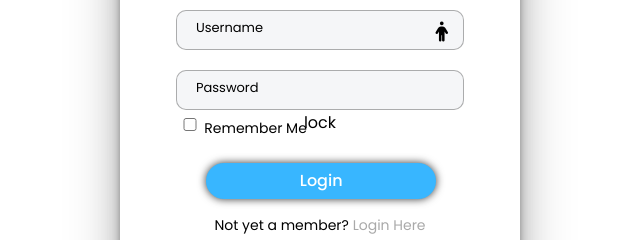
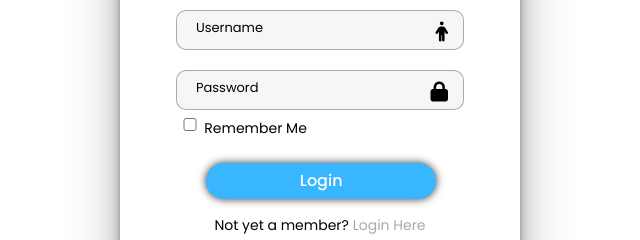
Before and after one commit to YeYintPhyo1/socialmedia-addiction5, a plain HTML site: page signup.html in a window 1280 px wide. Shown: the part 344-584 px from the top of the page, 392-1032 px from the left. Drawn offline with nearby package versions, Linux system fonts and the light colour scheme.

Commit message:
Add files via upload

```diff
--- a/signup.html
+++ b/signup.html
@@ -72,20 +72,22 @@
               <input type="text" placeholder="" required>
               <label for="" class="floating-label">Email</label>
               <span class="material-icons">
-                  <i class="fa-regular fa-envelope"></i>
+                <i class="fa-regular fa-envelope"></i>
                   </span>
           </div>
           <div class="input">
               <input type="password" placeholder="" required>
               <label for="" class="floating-label">Username</label>
               <span class="material-icons">
-                  <i class="fa-solid fa-person"></i>
+                <i class="fa-solid fa-person"></i>
               </span>
           </div>
           <div class="input">
             <input type="password" placeholder="" required>
             <label for="" class="floating-label">Password</label>
-            lock
+            <span class="material-icons">
+              <i class="fa-solid fa-lock"></i>
+            </span>
         </div>
           <div class="remember-forget">
               <div class="remember-me">
```
